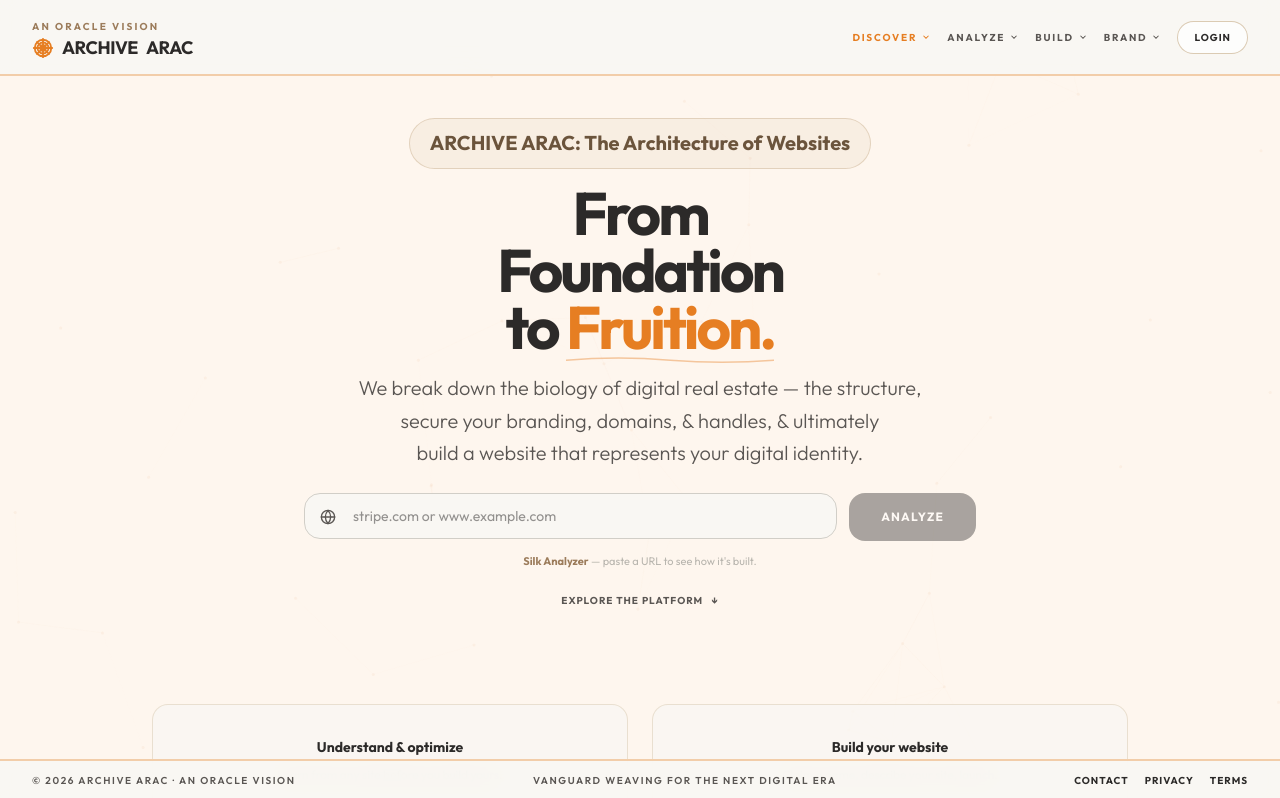
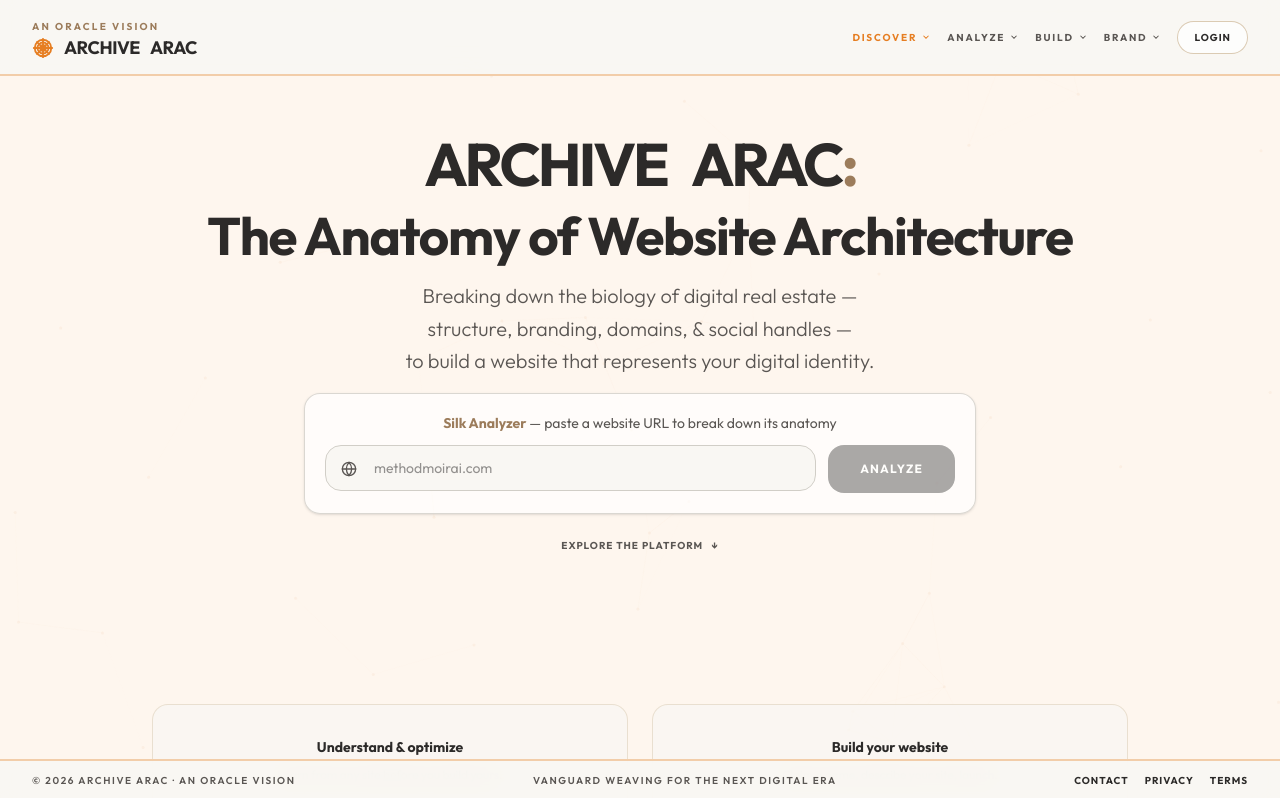
Before and after one commit to anOracleStack/archive-arac, a Next.js app: page / in a window 1280 px wide. Shown: the top 798 px of the page. Built offline with nearby package versions, Linux system fonts and the light colour scheme.

Commit message:
Restructure home hero with Anatomy headline and integrated Silk Analyzer.
Replace Foundation-to-Fruition copy with brand-forward title, anatomy-focused subtext, and a single-viewport hero layout.

```diff
--- a/src/app/page.tsx
+++ b/src/app/page.tsx
@@ -101,7 +101,7 @@ function HomePage() {
         <HowItWorks />
         <LandscapeSection />
         <DatabaseGrid onSelect={handleSelect} />
-        <AnalyzerSection initialUrl={urlPrefill} autoRun={autoRun} onStrandSelect={handleSelect} />
+        <AnalyzerSection initialUrl={urlPrefill} autoRun={autoRun} showIntro={false} onStrandSelect={handleSelect} />
         <MethodologySection />
         <PlatformFooter />
         <Modal item={selectedItem} onClose={handleClose} />
--- a/src/components/BrandLogo.tsx
+++ b/src/components/BrandLogo.tsx
@@ -3,7 +3,7 @@
 import Link from "next/link";
 import { useEffect, useRef, useState } from "react";
 
-const LOGO_GAP = "0.5rem";
+const LOGO_GAP = "0.625rem";
 
 export function BrandLogo() {
   const brandRowRef = useRef<HTMLDivElement>(null);
--- a/src/components/Hero.tsx
+++ b/src/components/Hero.tsx
@@ -2,7 +2,7 @@
 
 import { type FormEvent } from "react";
 import { BalancedText } from "@/components/BalancedText";
-import { HERO_SUPPORT_COPY, LoreTerm } from "@/components/LoreTerm";
+import { HERO_SUPPORT_COPY } from "@/components/LoreTerm";
 import { ScrollReveal } from "@/components/ScrollReveal";
 import { useAnalyzerFlow } from "@/components/AnalyzerFlowContext";
 import { AnalyzeUrlField } from "@/components/AnalyzeUrlField";
@@ -24,44 +24,39 @@ export function Hero() {
   };
 
   return (
-    <header className="relative z-10 mx-auto flex min-h-[calc(100svh-7rem)] max-w-5xl flex-col justify-center px-6 pt-14 pb-4 text-center">
+    <header className="relative z-10 mx-auto flex min-h-[calc(100svh-7rem)] max-w-5xl flex-col justify-center gap-4 px-6 py-5 text-center">
       <ScrollReveal>
-        <LoreTerm
-          className="mb-4"
-          size="hero"
-          term="ARCHIVE ARAC: The Architecture of Websites"
-          plain={[]}
-        />
-      </ScrollReveal>
-      <ScrollReveal index={1}>
-        <h1 className="text-4xl md:text-5xl lg:text-6xl font-bold mb-4 leading-[0.95] tracking-tighter">
-          <span className="block">From</span>
-          <span className="block">Foundation</span>
+        <h1 className="text-3xl sm:text-4xl md:text-5xl lg:text-6xl font-bold leading-[1.05] tracking-tighter">
           <span className="block">
-            to{" "}
-            <span className="text-[#E67E22] relative inline-block">
-              Fruition.
-              <svg className="absolute -bottom-2 left-0 w-full" viewBox="0 0 200 8" fill="none" aria-hidden>
-                <path d="M0 4 Q50 0 100 4 Q150 8 200 4" stroke="#E67E22" strokeWidth="1.5" strokeLinecap="round" fill="none" opacity="0.4" />
-              </svg>
+            <span>ARCHIVE</span>
+            <span className="ml-[0.4em]">ARAC</span>
+            <span className="text-[#9C7C5B]">:</span>
           </span>
+          <span className="mt-2 block text-[0.88em] font-bold tracking-tight md:mt-3">
+            The Anatomy of Website Architecture
           </span>
         </h1>
       </ScrollReveal>
-      <ScrollReveal index={2}>
+      <ScrollReveal index={1}>
         <BalancedText
           className={`${HERO_SUPPORT_COPY} max-w-2xl mx-auto`}
           lines={[
-            "We break down the biology of digital real estate — the structure,",
-            "secure your branding, domains, & handles, & ultimately",
-            "build a website that represents your digital identity.",
+            "Breaking down the biology of digital real estate —",
+            "structure, branding, domains, & social handles —",
+            "to build a website that represents your digital identity.",
           ]}
         />
       </ScrollReveal>
-      <ScrollReveal index={3}>
+      <ScrollReveal index={2}>
+        <div className="mx-auto w-full max-w-2xl rounded-2xl border border-[#D1CEC7]/80 bg-white/70 p-4 text-center shadow-sm sm:p-5">
+          <p className="mb-3 text-sm leading-snug text-[#5A5653]">
+            <span className="font-bold text-[#9C7C5B]">Silk Analyzer</span>
+            {" — "}
+            paste a website URL to break down its anatomy
+          </p>
           <form
             onSubmit={handleSubmit}
-          className="mt-6 max-w-2xl mx-auto flex flex-col sm:flex-row gap-3 items-stretch"
+            className="flex flex-col items-stretch gap-3 sm:flex-row"
           >
             <AnalyzeUrlField
               id="hero-analyze-url"
@@ -69,14 +64,15 @@ export function Hero() {
               onChange={setUrl}
               disabled={busy}
               compact
+              placeholder="methodmoirai.com"
             />
             <button
               type="submit"
               disabled={!url.trim() || busy}
-            className="shrink-0 px-8 py-3 bg-[#2C2A29] text-white rounded-2xl text-xs font-bold uppercase tracking-widest hover:bg-[#E67E22] disabled:opacity-40 disabled:cursor-not-allowed transition-all flex items-center justify-center gap-2 min-h-[48px]"
+              className="flex min-h-[48px] shrink-0 items-center justify-center gap-2 rounded-2xl bg-[#2C2A29] px-8 py-3 text-xs font-bold uppercase tracking-widest text-white transition-all hover:bg-[#E67E22] disabled:cursor-not-allowed disabled:opacity-40"
             >
               {busy && (
-              <svg className="animate-spin w-4 h-4" viewBox="0 0 24 24" fill="none" aria-hidden>
+                <svg className="h-4 w-4 animate-spin" viewBox="0 0 24 24" fill="none" aria-hidden>
                   <circle cx="12" cy="12" r="10" stroke="currentColor" strokeWidth="3" opacity="0.25" />
                   <path d="M12 2a10 10 0 0 1 10 10" stroke="currentColor" strokeWidth="3" strokeLinecap="round" />
                 </svg>
@@ -84,22 +80,16 @@ export function Hero() {
               {busy ? "Analyzing…" : "Analyze"}
             </button>
           </form>
-        <p className="mt-3 text-[11px] text-[#B8B5AE]">
-          <span className="font-bold text-[#9C7C5B]">Silk Analyzer</span>
-          {" — "}
-          paste a URL to see how it&apos;s built.
-        </p>
+        </div>
       </ScrollReveal>
-      <ScrollReveal index={4}>
-        <div className="mt-4">
+      <ScrollReveal index={3}>
         <a
           href="#index"
-            className="inline-flex items-center gap-2 text-[10px] font-bold uppercase tracking-widest text-[#5A5653] hover:text-[#E67E22] transition-colors"
+          className="inline-flex items-center gap-2 text-[10px] font-bold uppercase tracking-widest text-[#5A5653] transition-colors hover:text-[#E67E22]"
         >
           Explore the platform
           <span aria-hidden>↓</span>
         </a>
-        </div>
       </ScrollReveal>
     </header>
   );
```
Lines whose indentation alone changed are shown as unchanged.
